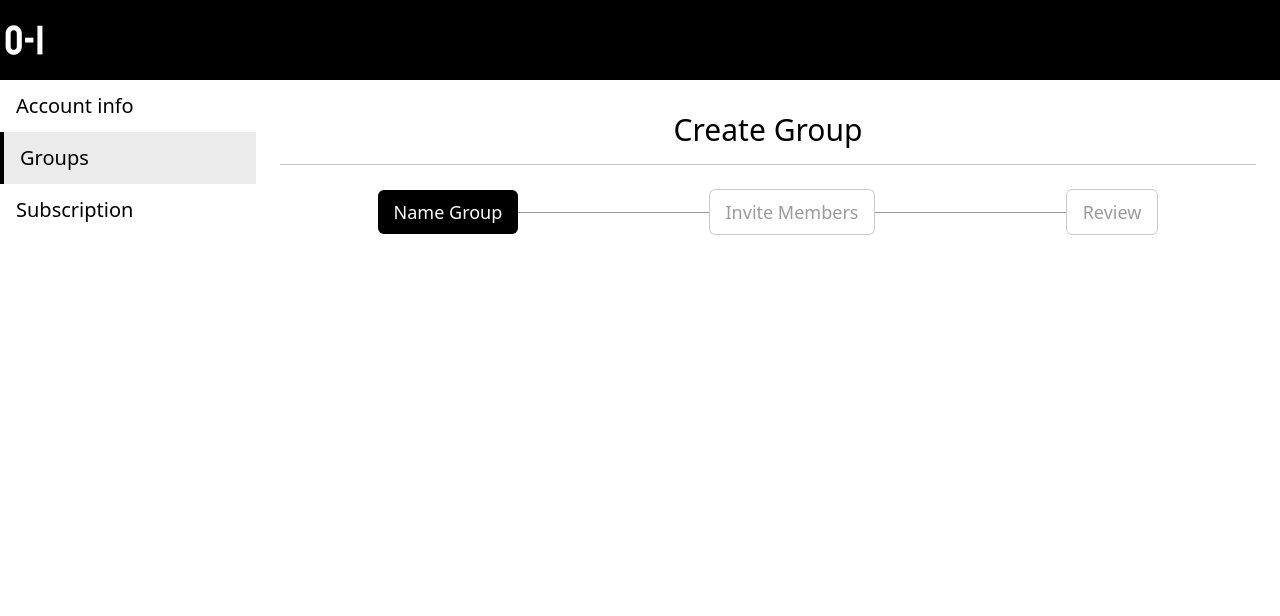
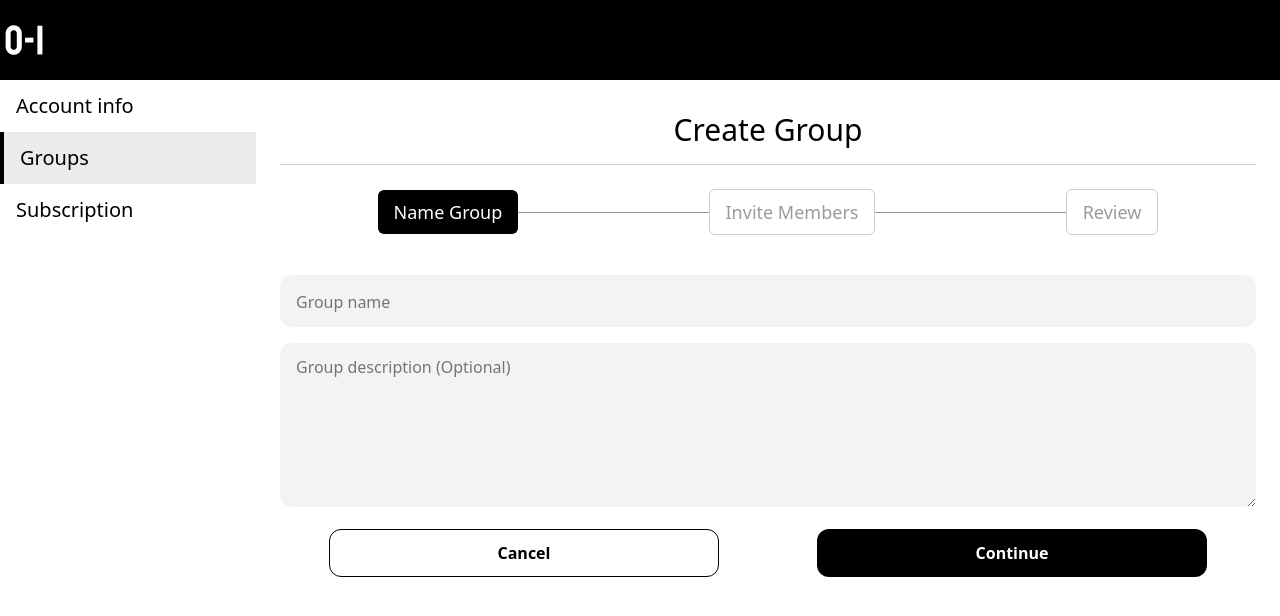
Before and after one commit to outinsure/oi-ng, an Angular app: page /account/groups/new in a window 1280 px wide. Shown: the top 616 px of the page. Built offline with nearby package versions, Linux system fonts and the light colour scheme.

Commit message:
add name group form

```diff
--- a/src/app/groups/group-new.component.html
+++ b/src/app/groups/group-new.component.html
@@ -21,3 +21,27 @@
         Review
     </button>
 </div>
+@if (tabIndex == 0) {
+    <div class="mt-6">
+        <input type="text"
+            class="bg-[#F3F3F3]
+            text-xl placeholder:text-[#757575] w-full placeholder:font-light
+            py-3 px-4 mt-4 rounded-xl focus:outline-slate-500 focus:outline-2
+            placeholder:text-base"
+            placeholder="Group name"
+        />
+        <textarea class="bg-[#F3F3F3]
+        text-xl placeholder:text-[#757575] w-full placeholder:font-light
+        py-3 px-4 mt-4 rounded-xl focus:outline-slate-500 focus:outline-2
+        placeholder:text-base" placeholder="Group description (Optional)" rows="5"></textarea>
+        <div class="flex items-center justify-around">
+            <button type="button" class="w-2/5 bg-transparent text-black border border-black font-semibold h-12 rounded-xl mt-4">Cancel</button>
+            <button
+                type="button"
+                class="w-2/5 bg-black text-white font-semibold h-12 rounded-xl mt-4"
+            >
+                Continue
+            </button>
+        </div>
+    </div>
+}
```
